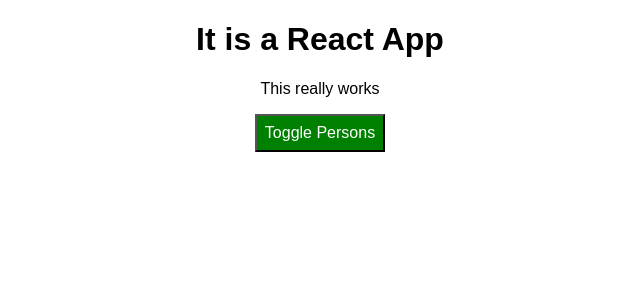
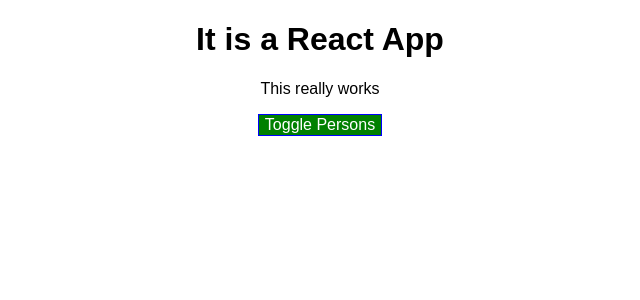
Before and after one commit to Lasalot/React-Udemy, a React (Create React App) app in the folder FirstLesson/react-first-lesson/: page / in a window 1280 px wide. Shown: the top 300 px of the page, without its empty margins (320-960 px from the left). Built offline with nearby package versions, Linux system fonts and the light colour scheme.

Commit message:
Used more styled-components, applied to a Button

```diff
--- a/FirstLesson/react-first-lesson/src/App2.jsx
+++ b/FirstLesson/react-first-lesson/src/App2.jsx
@@ -1,6 +1,20 @@
 import React, { Component } from "react";
+import styled from "styled-components";
 import "./App.css";
 import Person from "./Person/Person";
+
+const StyledButton = styled.button`
+  background-color: ${props => (props.alt ? "red" : "green")};
+  font: inherit;
+  border: 1px solid blue;
+  padding: 8 px;
+  cursor: pointer;
+  color: white;
+  &:hover {
+    background-color: ${props => (props.alt ? "salmon" : "lightgreen")};
+    color: black;
+  }
+`;
 
 class App2 extends Component {
   state = {
@@ -103,9 +117,12 @@
       <div className="App">
         <h1>It is a React App</h1>
         <p className={classes.join(" ")}>This really works</p>
-        <button onClick={this.togglePersonsHandler} style={style}>
+        <StyledButton
+          alt={this.state.showPersons}
+          onClick={this.togglePersonsHandler}
+        >
           Toggle Persons
-        </button>
+        </StyledButton>
         {persons}
       </div>
     );
```
Also changed, not shown: 1 other file (tests, documents, lock files or other folders).
